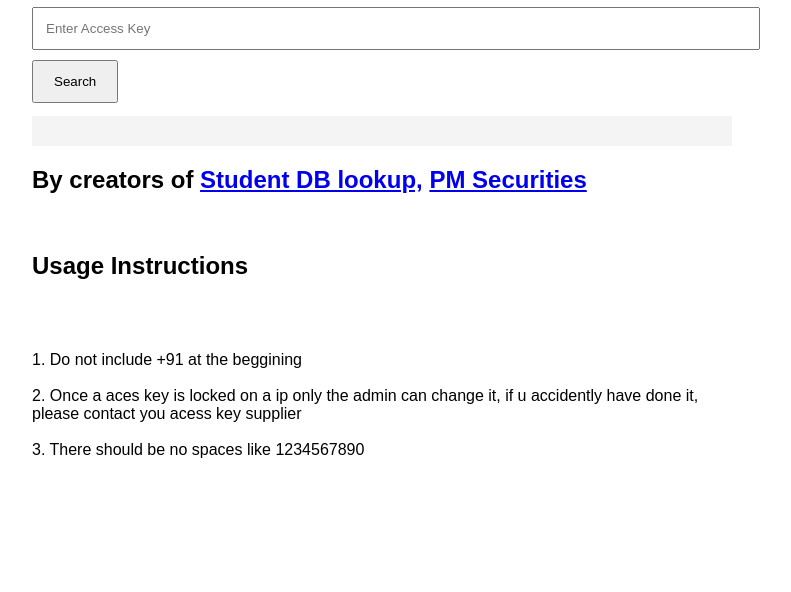
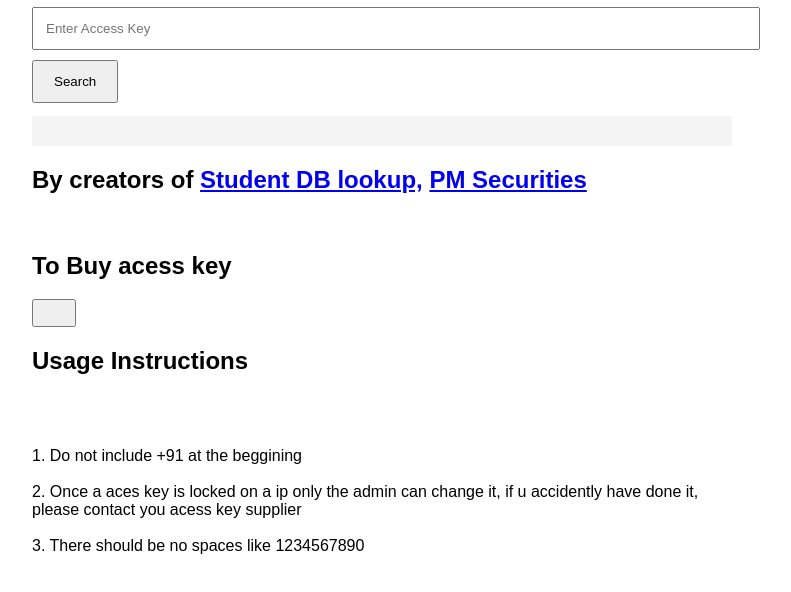
Before and after one commit to pranavmanglani/numbergen, a plain HTML site: page index.html in a window 1280 px wide. Shown: the part 174-766 px from the top of the page, without its empty margins (258-1049 px from the left). Drawn offline with Linux system fonts and the light colour scheme.

Commit message:
Update index.html

```diff
--- a/index.html
+++ b/index.html
@@ -47,6 +47,9 @@ Search
 
 <h2> By creators of <a href="https://studentdb-cms.vercel.app/">Student DB lookup,</a> <a href="https://pmsecurity.online/">PM Securities</a></h2>
 <br>
+
+<h2>To Buy acess key</h2>
+<button><a href=""></a></button>
 
 <h2>Usage Instructions</h2><br><br>
 <p>
```
